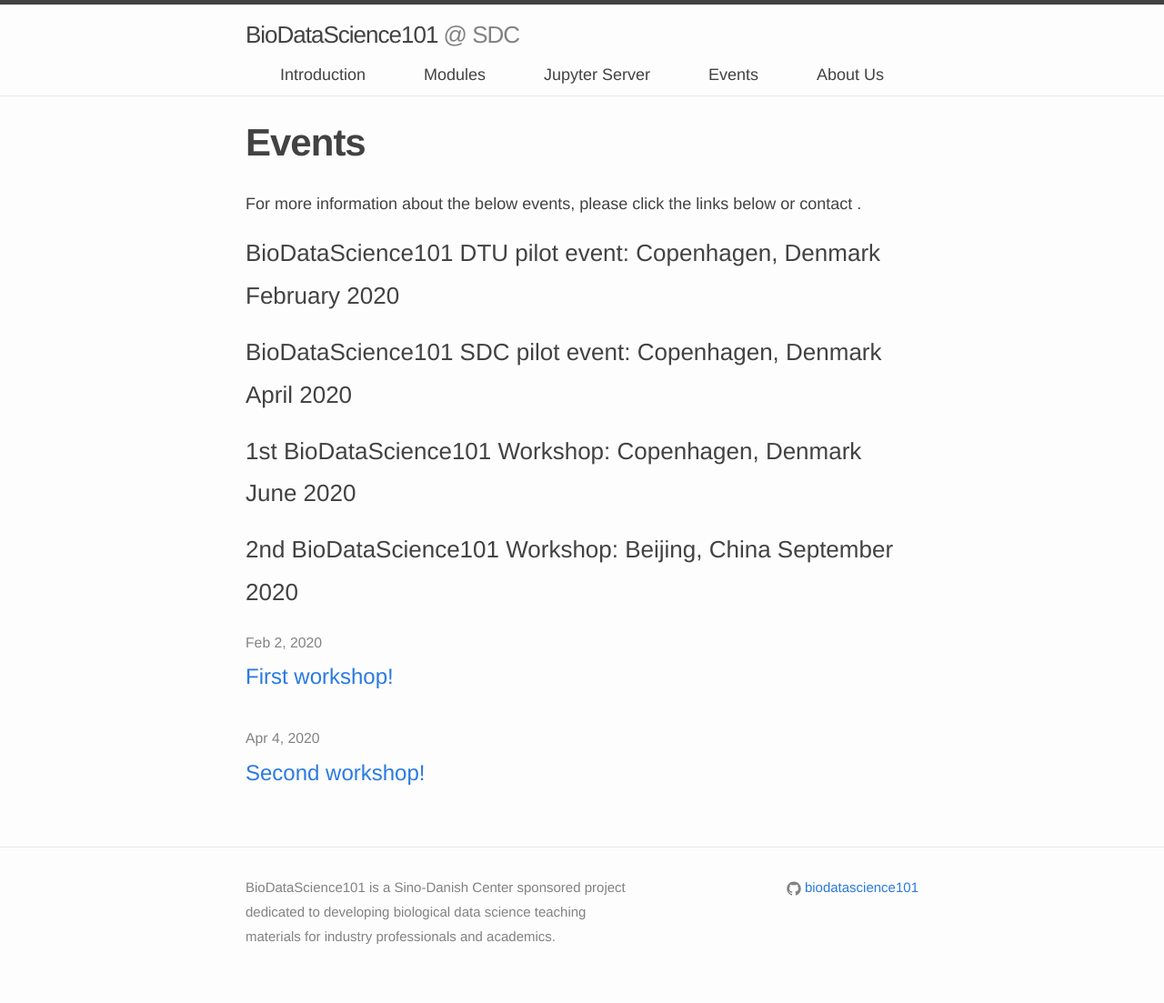
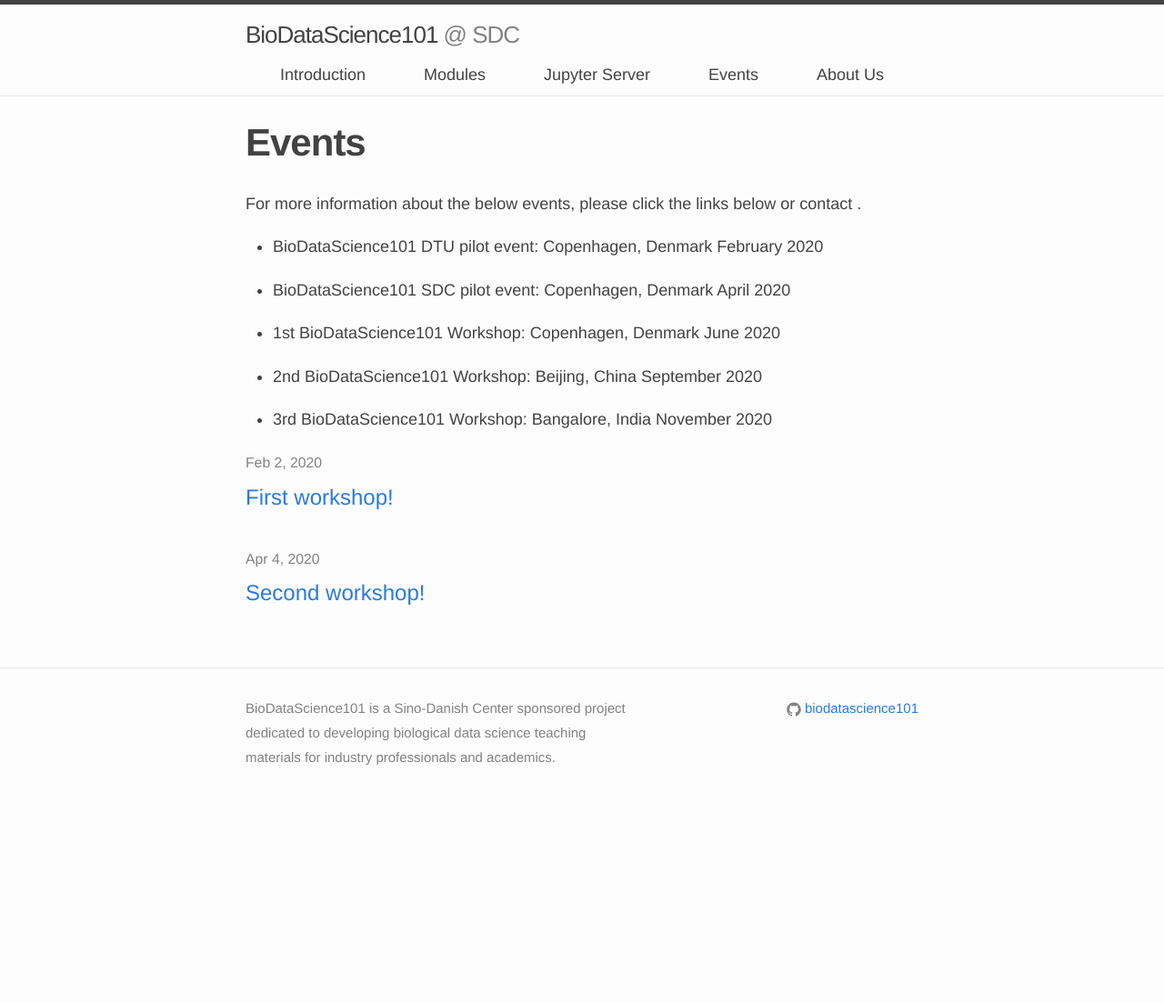
Before and after one commit to biodatascience101/BioDataScience101.github.io, a Jekyll site: the page built from _pages/events/index.md, in a window 1280 px wide. Shown: the whole page at 91% size. Built offline with Jekyll 4.4.1, drawn with Linux system fonts in a browser that asks for light colours; nearby versions of some CDN libraries; after the commit the page ends 906 px from its top, so only the background shows below that.

Commit message:
Update index.md

```diff
--- a/_pages/events/index.md
+++ b/_pages/events/index.md
@@ -8,13 +8,17 @@
 
 For more information about the below events, please click the links below or contact <admin>.
 
-### BioDataScience101 DTU pilot event: Copenhagen, Denmark February 2020
 
-### BioDataScience101 SDC pilot event: Copenhagen, Denmark April 2020
+- BioDataScience101 DTU pilot event: Copenhagen, Denmark February 2020
 
-### 1st BioDataScience101 Workshop: Copenhagen, Denmark June 2020
+- BioDataScience101 SDC pilot event: Copenhagen, Denmark April 2020
 
-### 2nd BioDataScience101 Workshop: Beijing, China September 2020
+- 1st BioDataScience101 Workshop: Copenhagen, Denmark June 2020
+
+- 2nd BioDataScience101 Workshop: Beijing, China September 2020
+
+- 3rd BioDataScience101 Workshop: Bangalore, India November 2020
+
 
 <ul class="post-list">
     {% for post in site.posts reversed %}
```
